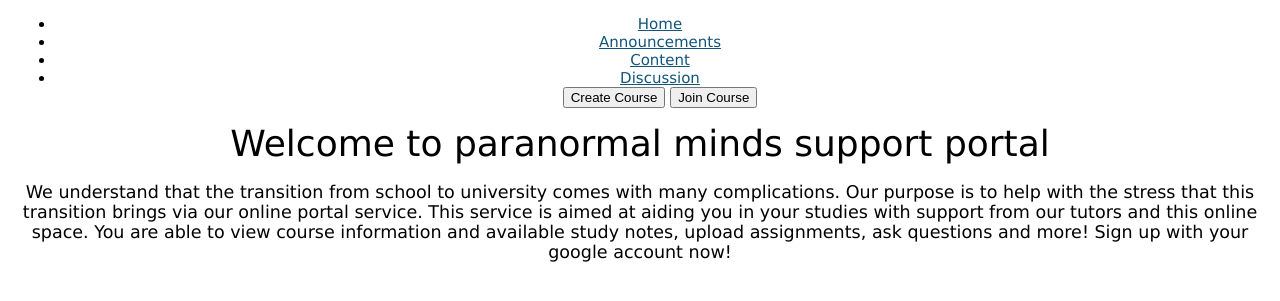
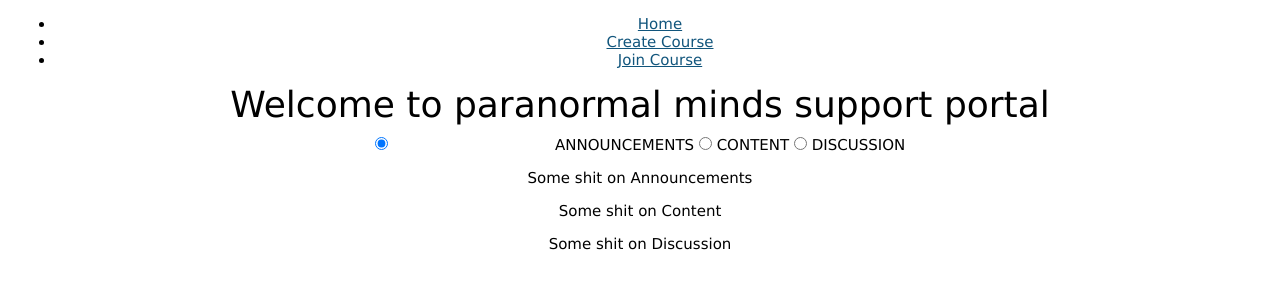
Before and after one commit to Geimaj/paranormal-minds, a Python web app: template src/templates/home/home.html in a window 1280 px wide. Shown: the top 301 px of the page. Run offline with Jinja, Linux system fonts and the light colour scheme; the template is opened without the code that fills it, so the values that code supplies are empty; some web fonts are replaced.

Commit message:
redesign home page

```diff
--- a/src/styles/main.scss
+++ b/src/styles/main.scss
@@ -7,7 +7,7 @@
 body {
     background: #DDA0DD;
     font-family: "Helvetica Neue Light", "HelveticaNeue-Light", "Helvetica Neue", Calibri, Helvetica, Arial, sans-serif;
-    font-size: 20px;
+    font-size: 18px;
 }
 
 nav {
--- a/src/templates/home/home.html
+++ b/src/templates/home/home.html
@@ -1,17 +1,53 @@
 {% extends "layout.html" %}
 
 {% block page_content %}
-<h1 id="welcome">
-    Welcome to paranormal minds support portal
-</h1>
-
-<h3 class="fit">
-    We understand that the transition from school to university comes with many complications.
-    Our purpose is to help with the stress that this transition brings via our online portal service.
-    This service is aimed at aiding you in your studies with support from our tutors and this online space.
-    You are able to view course information and available study notes, upload assignments, ask questions and more!
-    Sign up with your google account now!
-</h3>
 
 
+<div>
+    <h1 id="welcome">
+        Welcome to paranormal minds support portal
+    </h1>
+
+
+</div>
+
+<div>
+<!-- Slider -->
+         <input id="tab1" type="radio" name="tabs" checked>
+          <label style="margin-left: 13%" for="tab1">ANNOUNCEMENTS</label>
+
+          <input id="tab2" type="radio" name="tabs">
+          <label for="tab2">CONTENT</label>
+
+          <input id="tab3" type="radio" name="tabs">
+          <label for="tab3">DISCUSSION</label>
+
+          <section id="content1">
+            <div class="sliderz" >
+                <p>Some shit on Announcements</p>
+            </div>
+          </section>
+          <section id="content2">
+            <div class="sliderz">
+                <p>Some shit on Content</p>
+            </div>
+          </section>
+          <section id="content3">
+            <div class="sliderz">
+                 <p>Some shit on Discussion</p>
+            </div>
+          </section>
+
+          <!--Slider End -->
+</div>
+
+
+    <!--<h3 class="fit">-->
+        <!--We understand that the transition from school to university comes with many complications.-->
+        <!--Our purpose is to help with the stress that this transition brings via our online portal service.-->
+        <!--This service is aimed at aiding you in your studies with support from our tutors and this online space.-->
+        <!--You are able to view course information and available study notes, upload assignments, ask questions and more!-->
+        <!--Sign up with your google account now!-->
+    <!--</h3>-->
+
 {% endblock %}
--- a/src/templates/layout.html
+++ b/src/templates/layout.html
@@ -1,7 +1,7 @@
 {% extends "base.html" %}
 
 {% block content %}
-<nav>
+<nav class="wrapper">
         <ul>
                {% if username %}
                 <li id="name"><a href="/">{{username}}'s classroom</a></li>
@@ -16,13 +16,8 @@
                  <li><a href="{{ logout_url }}">Sign out</a></li>
                 {% endif %}
 
-                <li><a href="/announcements">Announcements</a></li>
-                <li><a href="/content/content">Content</a></li>
-                <li><a href="/discussion/discussion">Discussion</a></li>
-
-
-        <button class="btnCreateCourse" onclick="window.location.href='/course/create'">Create Course </button>
-        <button class="btnJoinCourse"onclick="window.location.href='/course/join'">Join Course</button>
+            <li><a class="btnCreateCourse" href="/course/create">Create Course</a></li>
+            <li><a class="btnJoinCourse" href="/course/join">Join Course</a></li>
 
         </ul>
 
```
Also changed, not shown: src/styles/home.scss (+84 -4 lines).
